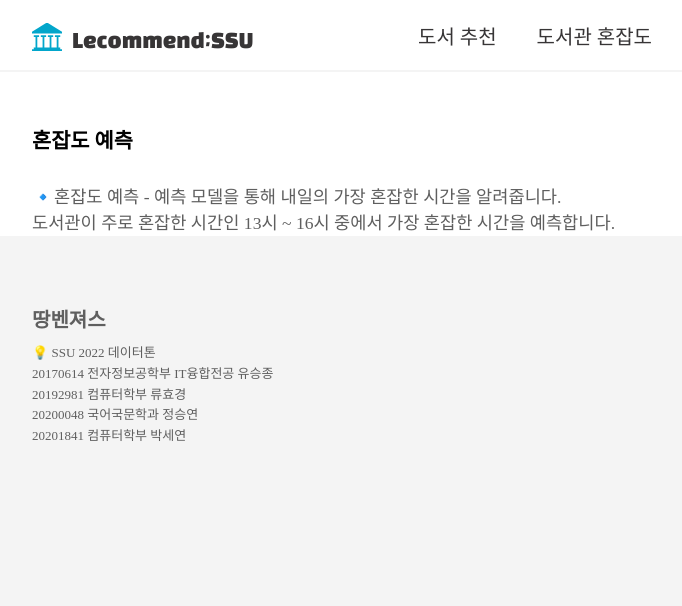
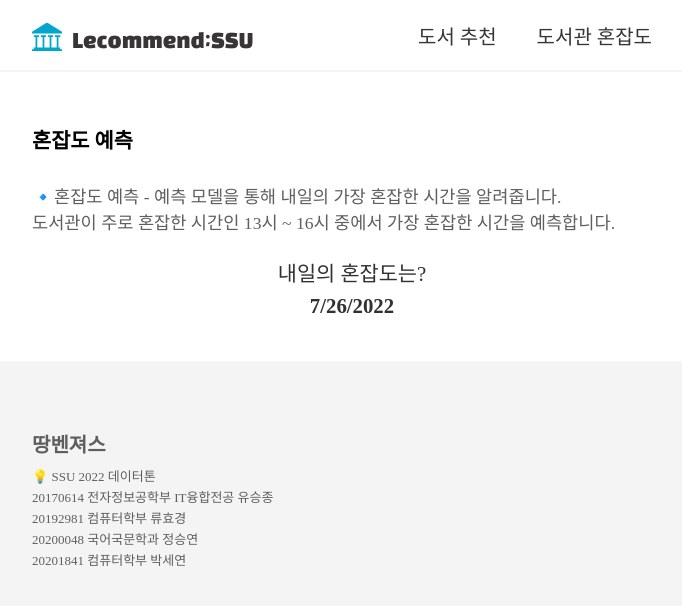
Before and after one commit to seyxxn/lecommendSSU, a React (Create React App) app in the folder lecommend-ssu/: page /predictCongestion in a window 1280 px wide. Shown: the top 606 px of the page, without its empty margins (288-970 px from the left). Built offline with nearby package versions, Linux system fonts and the light colour scheme.

Commit message:
배포 전 중간 확인

```diff
--- a/lecommend-ssu/src/App.css
+++ b/lecommend-ssu/src/App.css
@@ -475,3 +475,7 @@ select::-ms-expand {
     word-break: keep-all;
   }
 }
+
+.date {
+  font-weight: 700;
+}
--- a/lecommend-ssu/src/pages/PredictCongestion.jsx
+++ b/lecommend-ssu/src/pages/PredictCongestion.jsx
@@ -1,14 +1,26 @@
 import React from "react";
 
 function predictCongestion() {
+  const d = new Date();
+
+  // 오늘날의 년, 월, 일 데이터
+  const day = d.getDate();
+
+  // 어제 날짜 구하기
+  const tomorrow = new Date(new Date().setDate(day + 1)).toLocaleDateString();
+
   return (
-    <div className="main ">
+    <div className="main">
       <div className="intro">혼잡도 예측</div>
       <div className="subIntro">
-        🔹혼잡도 예측 - 예측 모델을 통해 내일의 가장 혼잡한 시간을 알려줍니다.{" "}
+        🔹혼잡도 예측 - 예측 모델을 통해 내일의 가장 혼잡한 시간을 알려줍니다.
         <br></br>
         도서관이 주로 혼잡한 시간인 13시 ~ 16시 중에서 가장 혼잡한 시간을
         예측합니다.
+      </div>
+      <div className="content">
+        <div className="content-title">내일의 혼잡도는?</div>
+        <div className="content-title date">{tomorrow}</div>
       </div>
     </div>
   );
--- a/lecommend-ssu/src/pages/Recommend.jsx
+++ b/lecommend-ssu/src/pages/Recommend.jsx
@@ -37,8 +37,11 @@ function Recommend() {
             value={selectedMajor}
             onChange={(item) => handleMajorClick(item.target.value)}
           >
+            <option value="" disabled="" hidden="">
+              학과
+            </option>
             {majorList.map((item) => (
-              <option>{item}</option>
+              <option value={item}>{item}</option>
             ))}
           </select>
         </div>
@@ -48,6 +51,9 @@ function Recommend() {
             value={selectedGrade}
             onChange={(item) => handleGradeClick(item.target.value)}
           >
+            <option value="" disabled="" hidden="">
+              학번
+            </option>
             {gradeList.map((item) => (
               <option>{item}</option>
             ))}
```
Also changed, not shown: 1 other file (tests, documents, lock files or other folders).
